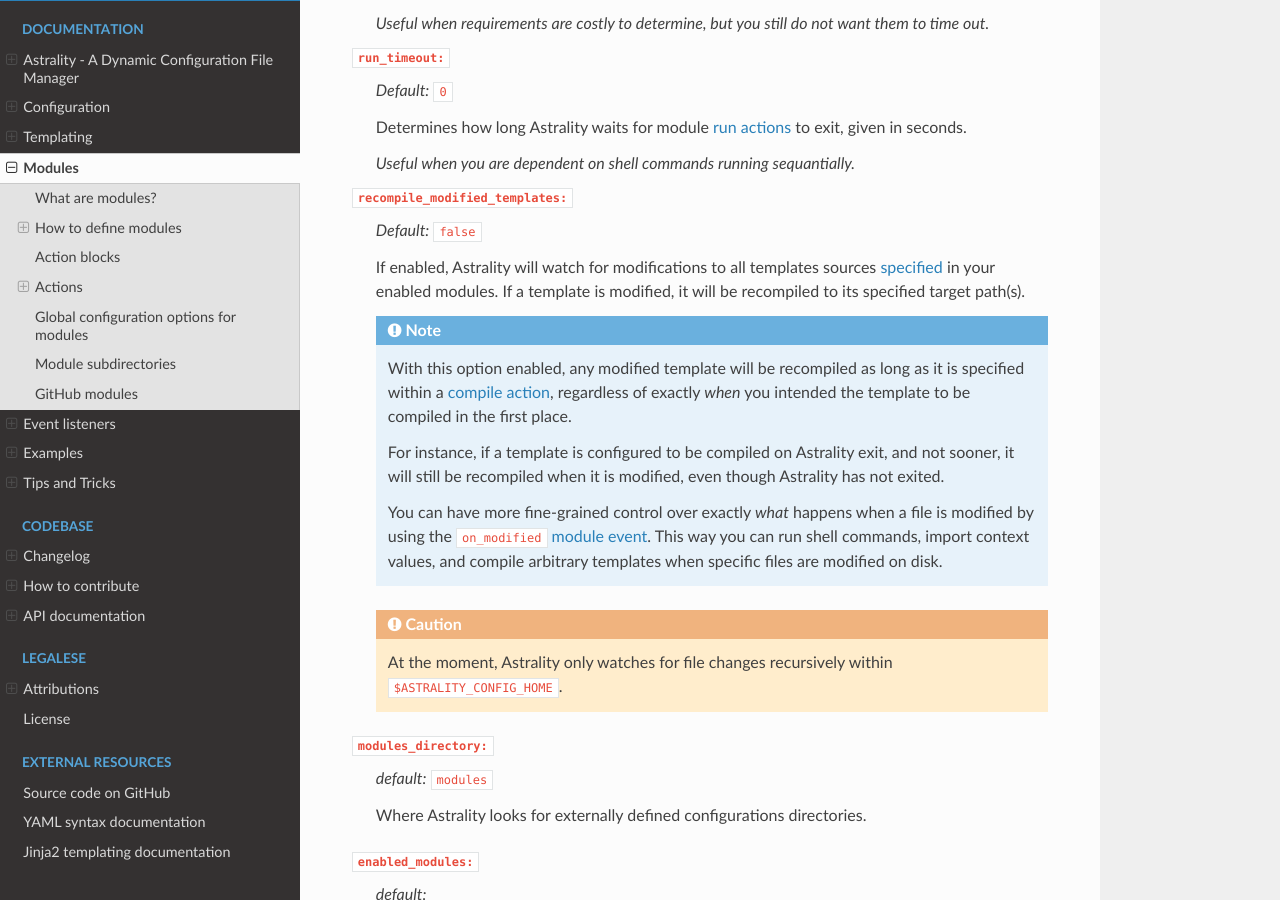
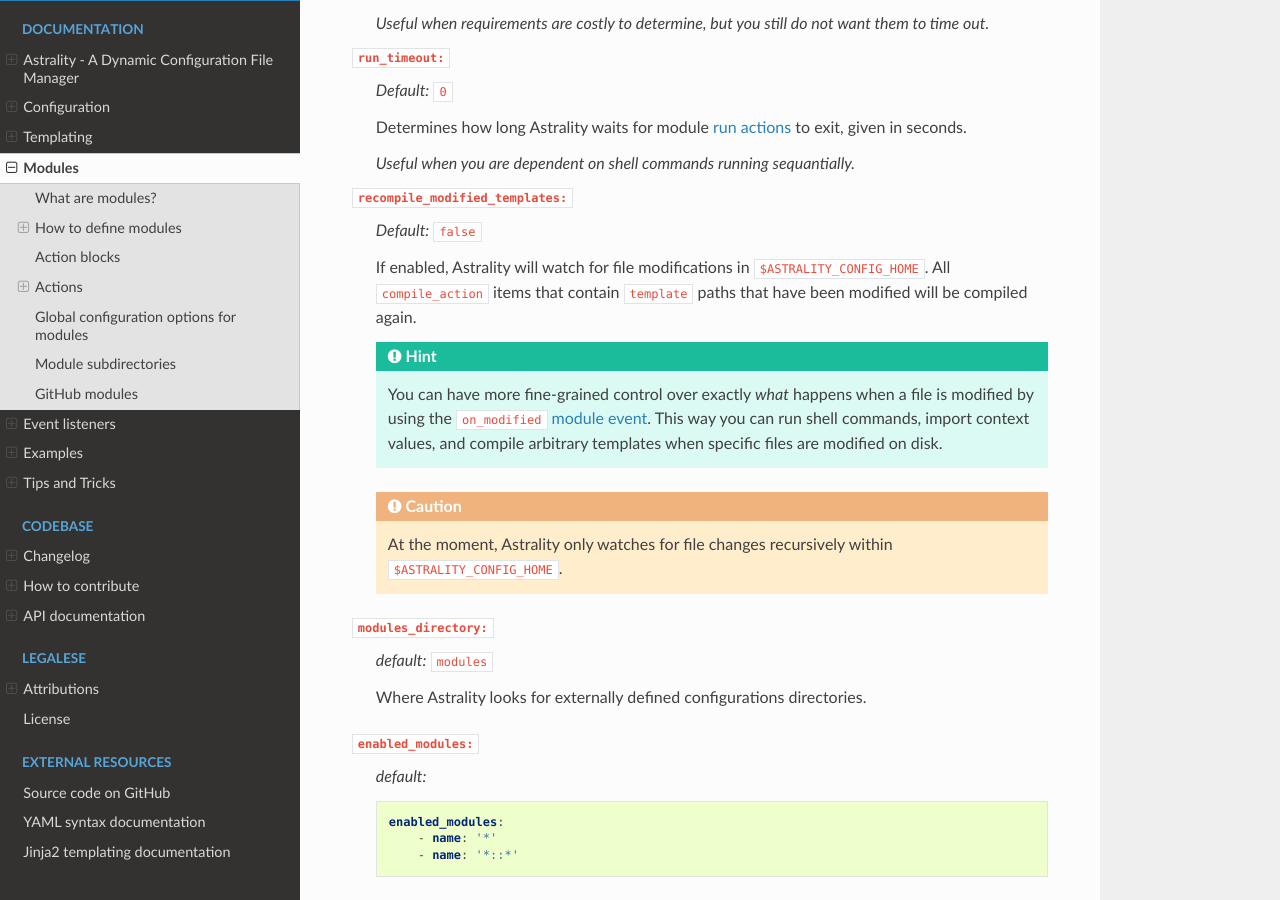
Before and after one commit to JakobGM/astrality, a Sphinx documentation site: the page built from docs/modules.rst, in a window 1280 px wide and 900 px high, scrolled down 10715 px. Built offline with Sphinx 7.4.7 and the Read the Docs theme 2.0.0, drawn with Linux system fonts in a browser that asks for light colours.

Commit message:
Only recompile already compiled templates

```diff
--- a/CHANGELOG.rst
+++ b/CHANGELOG.rst
@@ -69,6 +71,9 @@ Changed
 - The ``trigger`` action now follows recursive ``trigger`` actions. Beware of
   circular trigger chains!
 
+- Astrality will now only recompile templates that have already been compiled
+  when ``recompile_modified_templates`` is set to ``true``.
+
 Fixed
 -----
 
--- a/docs/modules.rst
+++ b/docs/modules.rst
@@ -491,18 +491,12 @@ Global configuration options for all your modules are specified in ``astrality.y
 ``recompile_modified_templates:``
     *Default:* ``false``
 
-    If enabled, Astrality will watch for modifications to all templates sources :ref:`specified <compile_action>` in your enabled modules.
-    If a template is modified, it will be recompiled to its specified target path(s).
+    If enabled, Astrality will watch for file modifications in
+    ``$ASTRALITY_CONFIG_HOME``.
+    All ``compile_action`` items that contain ``template`` paths that have been
+    modified will be compiled again.
 
-    .. note::
-        With this option enabled, any modified template will be recompiled as long
-        as it is specified within a :ref:`compile action <compile_action>`, regardless of
-        exactly *when* you intended the template to be compiled in the first place.
-
-        For instance, if a template is configured to be compiled on Astrality exit,
-        and not sooner, it will still be recompiled when it is modified, even though
-        Astrality has not exited.
-
+    .. hint::
         You can have more fine-grained control over exactly *what* happens when
         a file is modified by using the ``on_modified`` :ref:`module event <modules_action_blocks>`.
         This way you can run shell commands, import context values, and compile
```
Also changed, not shown: other parts of CHANGELOG.rst (+2 -0 lines), 3 other files.
